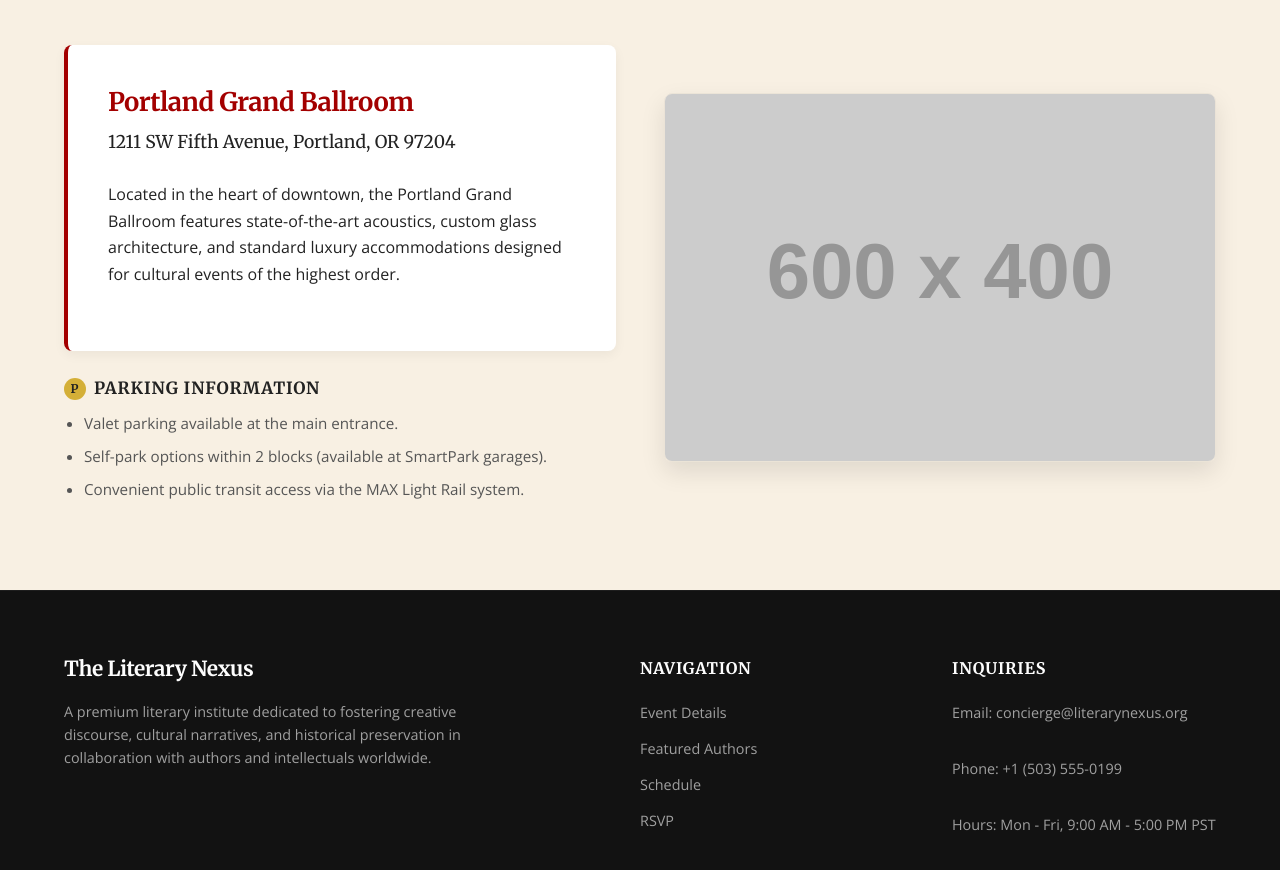
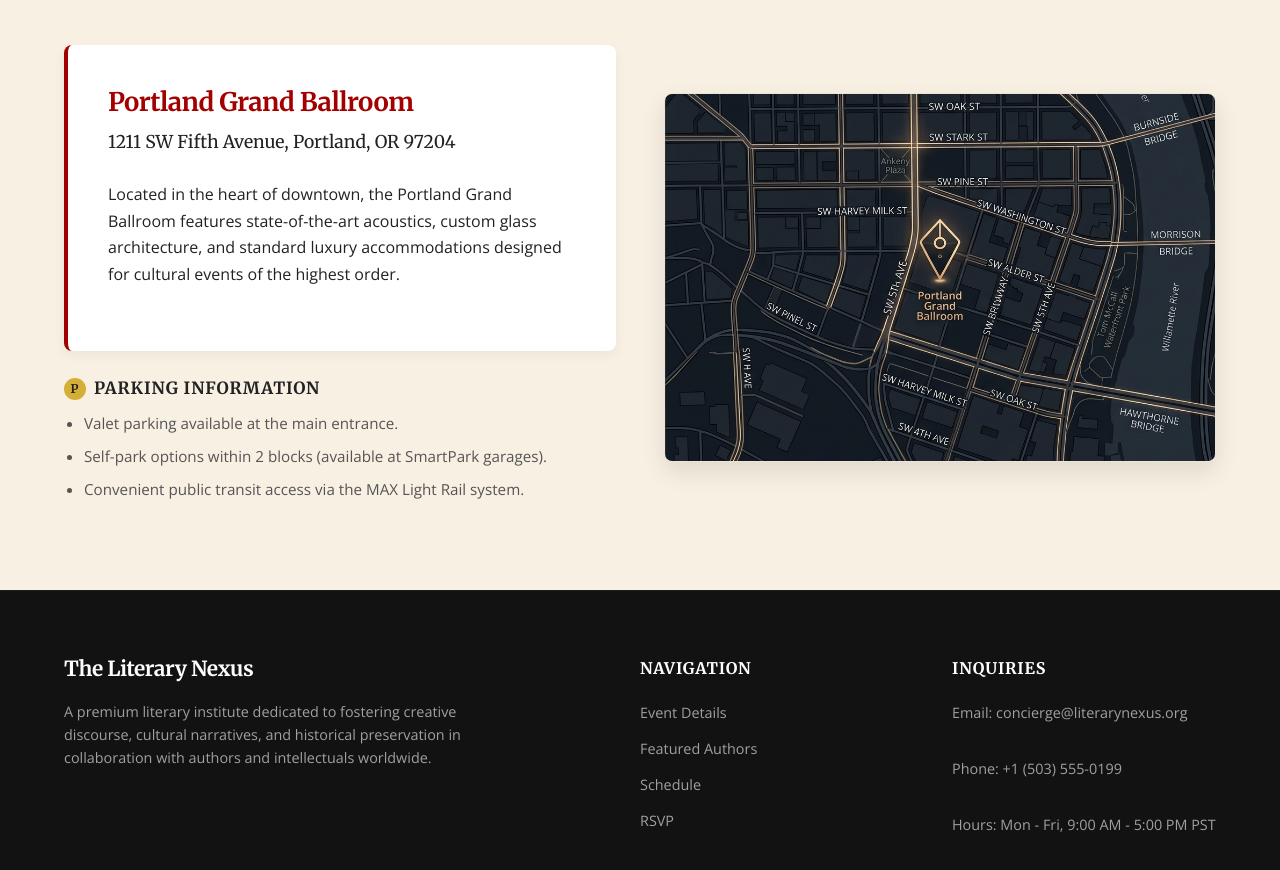
Before and after one commit to Shivasaini2006/TRD, a plain HTML site: page index.html in a window 1280 px wide. Shown: the part 3107-3977 px from the top of the page. Drawn offline with nearby package versions, Linux system fonts and the light colour scheme; no server answers; placeholder pictures from the web are drawn by us.

Commit message:
Replace broken via.placeholder.com map image with a locally generated modern dark-themed map image

```diff
--- a/index.html
+++ b/index.html
@@ -239,7 +239,7 @@
           <!-- Map Wrapper linked to Google Maps -->
           <div class="map-wrapper">
             <a href="https://maps.google.com/?q=The+Literary+Nexus+Portland" class="map-link" target="_blank" rel="noopener" aria-label="Open location of The Literary Nexus Portland in Google Maps (opens in a new tab)">
-              <img src="https://via.placeholder.com/600x400?text=View+Map" class="map-placeholder" loading="lazy" alt="Static map representation of Portland Grand Ballroom location. Click to view on Google Maps.">
+              <img src="assets/images/map.png" class="map-placeholder" loading="lazy" alt="Static map representation of Portland Grand Ballroom location. Click to view on Google Maps.">
             </a>
           </div>
 
```
Also changed, not shown: assets/images/map.png (added).
